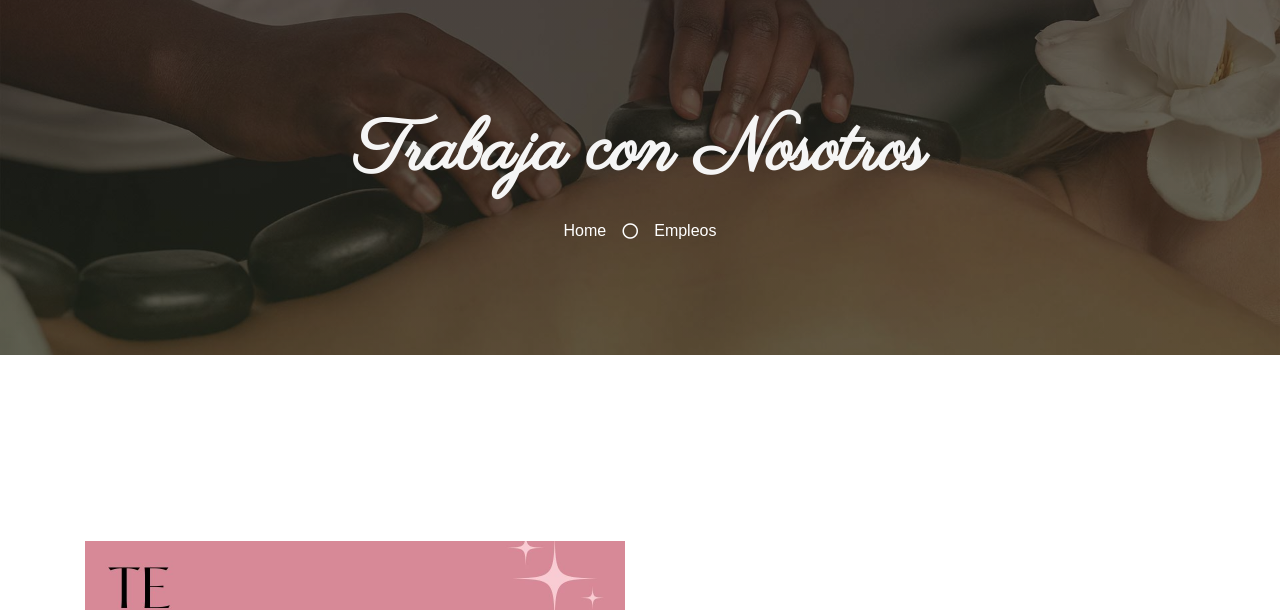
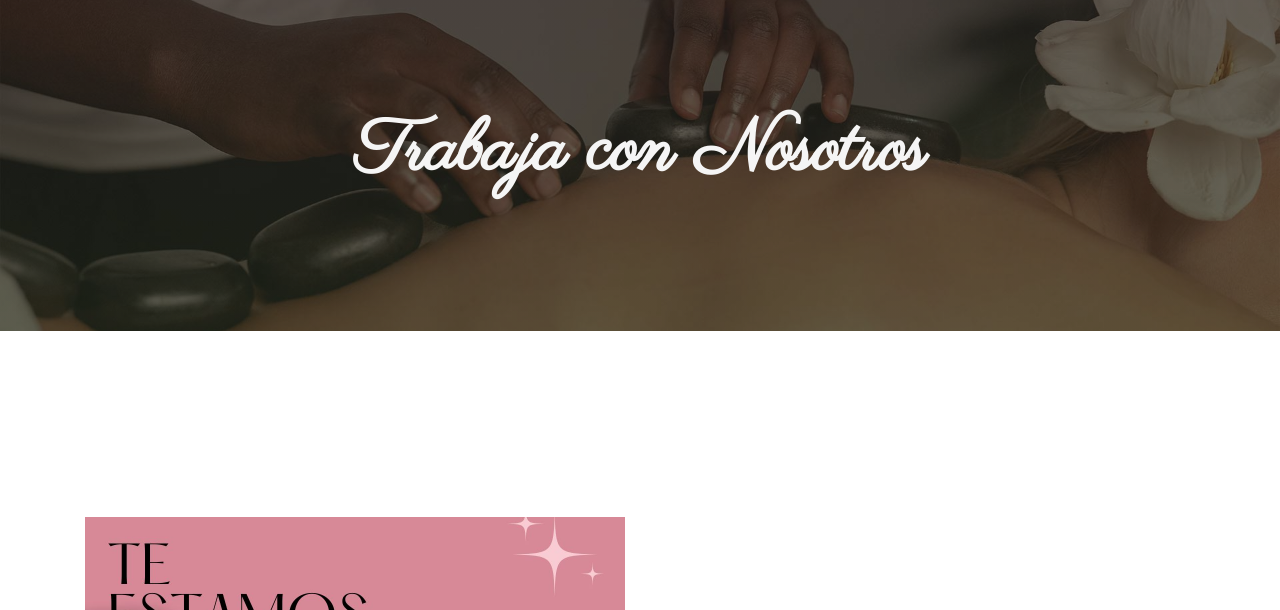
Before and after one commit to Manevy22/SentirseBien, a website with bundled scripts: page SentirseBien/Empleos.html in a window 1280 px wide. Shown: the part 127-737 px from the top of the page. Built offline with nearby package versions, Linux system fonts and the light colour scheme; a web font is replaced by a local one.

Commit message:
Update Empleos.html

```diff
--- a/SentirseBien/Empleos.html
+++ b/SentirseBien/Empleos.html
@@ -99,11 +99,7 @@
     <div class="jumbotron jumbotron-fluid bg-jumbotron" style="margin-bottom: 90px;">
         <div class="container text-center py-5">
             <h3 class="nosotros display-3 mb-4">Trabaja con Nosotros</h3>
-            <div class="d-inline-flex align-items-center text-white">
-                <p class="m-0"><a class="text-white" href="">Home</a></p>
-                <i class="far fa-circle px-3"></i>
-                <p class="m-0">Empleos</p>
-            </div>
+
         </div>
     </div>
     <!-- Header End -->
```
